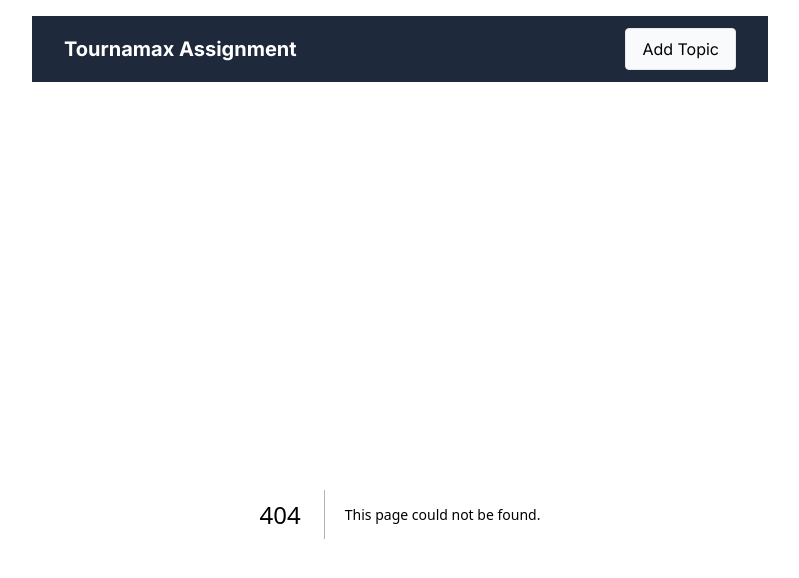
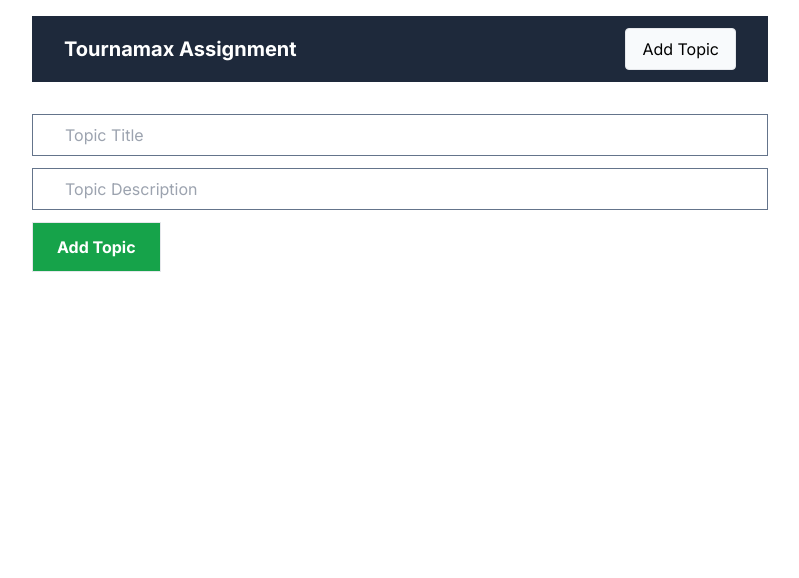
Before and after one commit to rifat-sarker/tournamax, a Next.js app: page /addTopic in a window 1280 px wide. Before the commit this address had no page. Shown: the top 578 px of the page, without its empty margins (240-1039 px from the left). Built offline with nearby package versions, Linux system fonts and the light colour scheme.

Commit message:
add topic added

```diff
--- /dev/null
+++ b/app/addTopic/page.jsx
@@ -0,0 +1,19 @@
+export default function AddTopic() {
+  return (
+    <form className="flex flex-col gap-3">
+      <input
+        className="border w-full px-8 py-2 border-slate-500"
+        type="text"
+        placeholder="Topic Title"
+      />
+      <input
+        className="border w-full px-8 py-2 border-slate-500"
+        type="text"
+        placeholder="Topic Description"
+      />
+      <button className="border bg-green-600 font-bold text-white px-6 py-3 w-fit">
+        Add Topic
+      </button>
+    </form>
+  );
+}
--- a/app/page.js
+++ b/app/page.jsx
@@ -6,9 +6,6 @@ export default function Home() {
   return (
     <>
       <TopicList />
-      <TopicList />
-      <TopicList />
-      <TopicList />
     </>
   );
 }
--- a/components/Navbar.jsx
+++ b/components/Navbar.jsx
@@ -6,7 +6,7 @@ export default function Navbar() {
       <nav className="flex items-center justify-between px-8 py-3 bg-slate-800">
         <h1 className="text-white text-xl font-bold">Tournamax Assignment</h1>
         <Link
-          className="px-4 p-2 border rounded bg-slate-50"
+          className="px-4 p-2 border rounded bg-slate-50 text-black"
           href={"/addTopic"}
         >
           Add Topic
```
